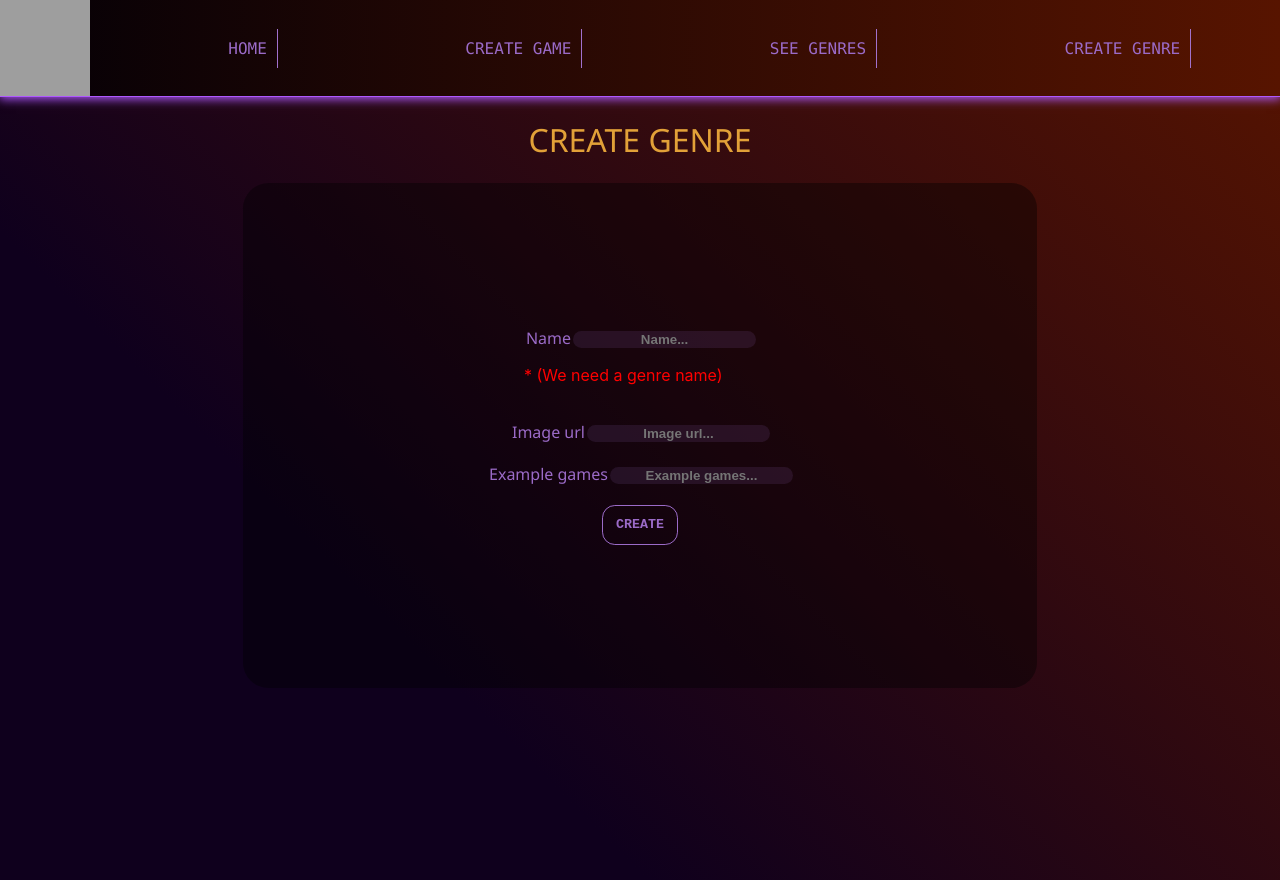
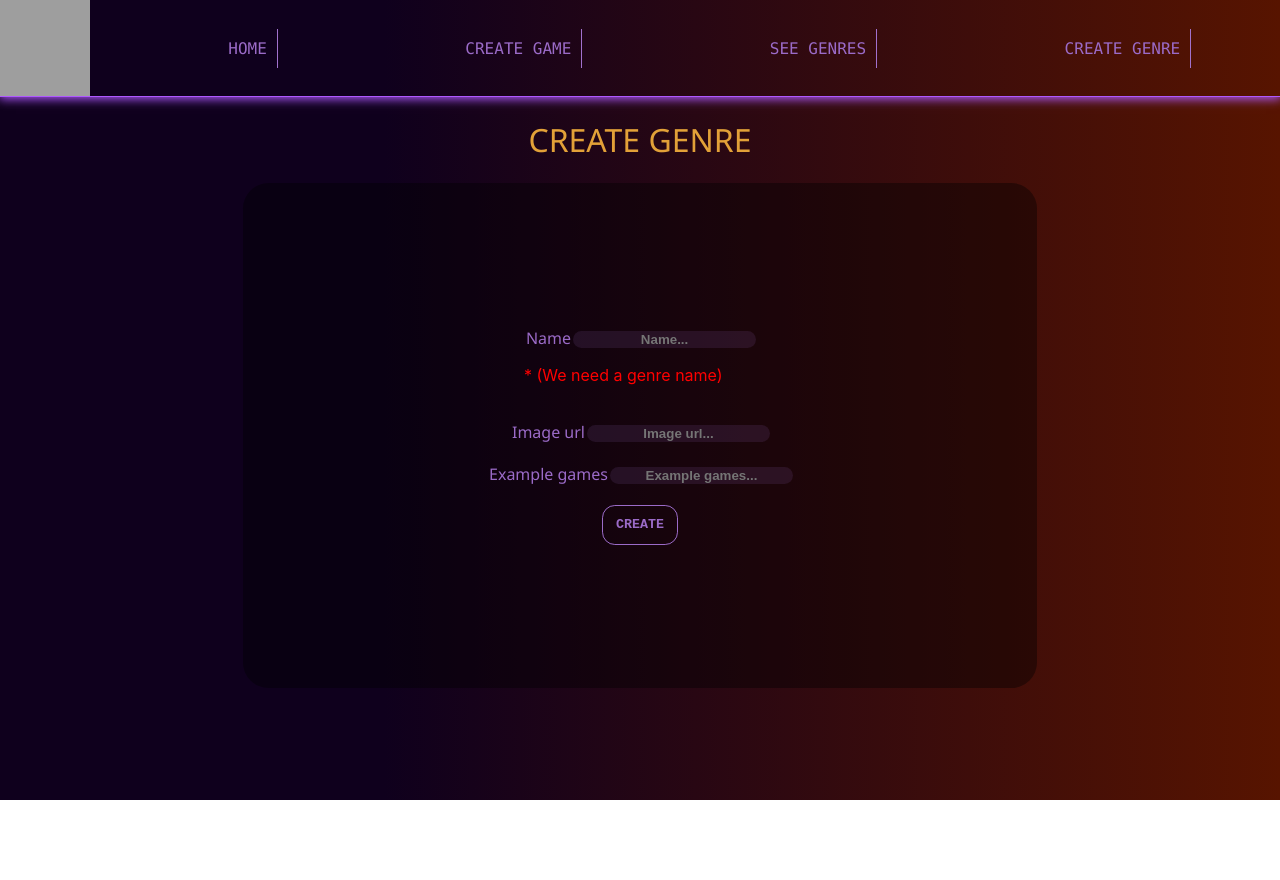
Before and after one commit to RodrigoGarlati/Videogame-catalogue-app, a React (Create React App) app in the folder PI-Videogames-main/client/: page /creategenre in a window 1280 px wide. After the commit the page ends 800 px from the top, so only its background shows below. Built offline with nearby package versions, Linux system fonts and the light colour scheme; grey boxes are pictures that could not be loaded.

Commit message:
fix some styles

```diff
--- a/PI-Videogames-main/client/src/components/CreateGame/creategame.css
+++ b/PI-Videogames-main/client/src/components/CreateGame/creategame.css
@@ -1,9 +1,3 @@
-.creategame{
-    background: linear-gradient(45deg,rgb(15, 0, 29)30%, rgba(87,20,0) 100%);
-    background-size: cover;
-    height: 200vh;
-}
-
 .createtitle{
     text-align: center;
     color: rgb(226, 161, 56);
--- a/PI-Videogames-main/client/src/components/CreateGenre/creategenre.css
+++ b/PI-Videogames-main/client/src/components/CreateGenre/creategenre.css
@@ -1,9 +1,3 @@
-.creategenre{
-    background: linear-gradient( 45deg,rgb(15, 0, 29)30%, rgba(87,20,0) 100%);
-    background-size: cover;
-    height: 110vh;
-}
-
 .gcreateallcont{
     display: flex;
     align-items: center;
--- a/PI-Videogames-main/client/src/components/EditGame/editgame.css
+++ b/PI-Videogames-main/client/src/components/EditGame/editgame.css
@@ -1,9 +1,3 @@
-.editgame{
-    background: linear-gradient(45deg,rgb(15, 0, 29)30%, rgba(87,20,0) 100%);
-    background-size: cover;
-    height: 100vh;
-}
-
 .edittitle{
     text-align: center;
     color: rgb(226, 161, 56);
--- a/PI-Videogames-main/client/src/components/GameDetail/gamedetail.css
+++ b/PI-Videogames-main/client/src/components/GameDetail/gamedetail.css
@@ -1,9 +1,3 @@
-.gamedetail{
-    background: linear-gradient( 45deg,rgb(15, 0, 29)30%, rgba(87,20,0) 100%);
-    background-size: cover;
-    height: 150vh;
-}
-
 .detailbuttons{
     display: flex;
     justify-content: space-around;
--- a/PI-Videogames-main/client/src/components/Home/home.css
+++ b/PI-Videogames-main/client/src/components/Home/home.css
@@ -1,9 +1,3 @@
-.home{
-    background: linear-gradient( to right,rgb(15, 0, 29)30%, rgba(87,20,0) 100%);
-    background-size: cover;
-    height: 420vh;
-}
-
 .searchCont{
     display: flex;
     flex-direction: row;
--- a/PI-Videogames-main/client/src/components/NavBar/navbar.css
+++ b/PI-Videogames-main/client/src/components/NavBar/navbar.css
@@ -1,7 +1,7 @@
 .navbar{
+    margin: -1rem -1rem 0 -1rem;
     display: flex;
     flex-direction: row;
-    background: linear-gradient(to right, rgb(4, 0, 6),  rgb(87, 20, 0) 100%);
     border-bottom-width: 1px;
     border-bottom-style: solid;
     border-bottom-color:  rgb(175, 89, 255);
--- a/PI-Videogames-main/client/src/components/SeeGenres/seegenres.css
+++ b/PI-Videogames-main/client/src/components/SeeGenres/seegenres.css
@@ -1,8 +1,3 @@
-.seegenres{
-    background: linear-gradient( to right,rgb(15, 0, 29)30%, rgba(87,20,0) 100%);
-    background-size: cover;
-}
-
 .genrestitle{
     text-align: center;
     color: rgb(226, 161, 56);
--- a/PI-Videogames-main/client/src/index.css
+++ b/PI-Videogames-main/client/src/index.css
@@ -1,10 +1,13 @@
 body {
   margin: 0;
+  padding: 1rem;
   font-family: -apple-system, BlinkMacSystemFont, 'Segoe UI', 'Roboto', 'Oxygen',
     'Ubuntu', 'Cantarell', 'Fira Sans', 'Droid Sans', 'Helvetica Neue',
     sans-serif;
   -webkit-font-smoothing: antialiased;
   -moz-osx-font-smoothing: grayscale;
+  background: linear-gradient( to right,rgb(15, 0, 29)30%, rgba(87,20,0) 100%);
+  background-size: cover;
 }
 
 code {
```
